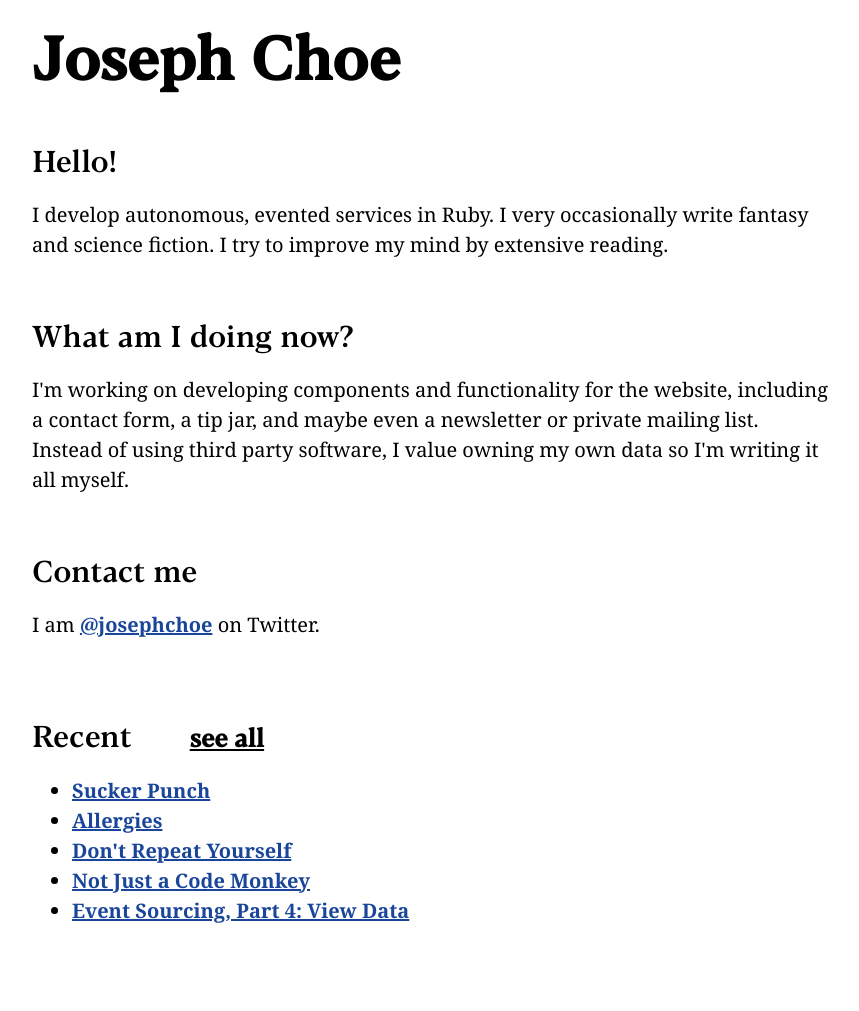
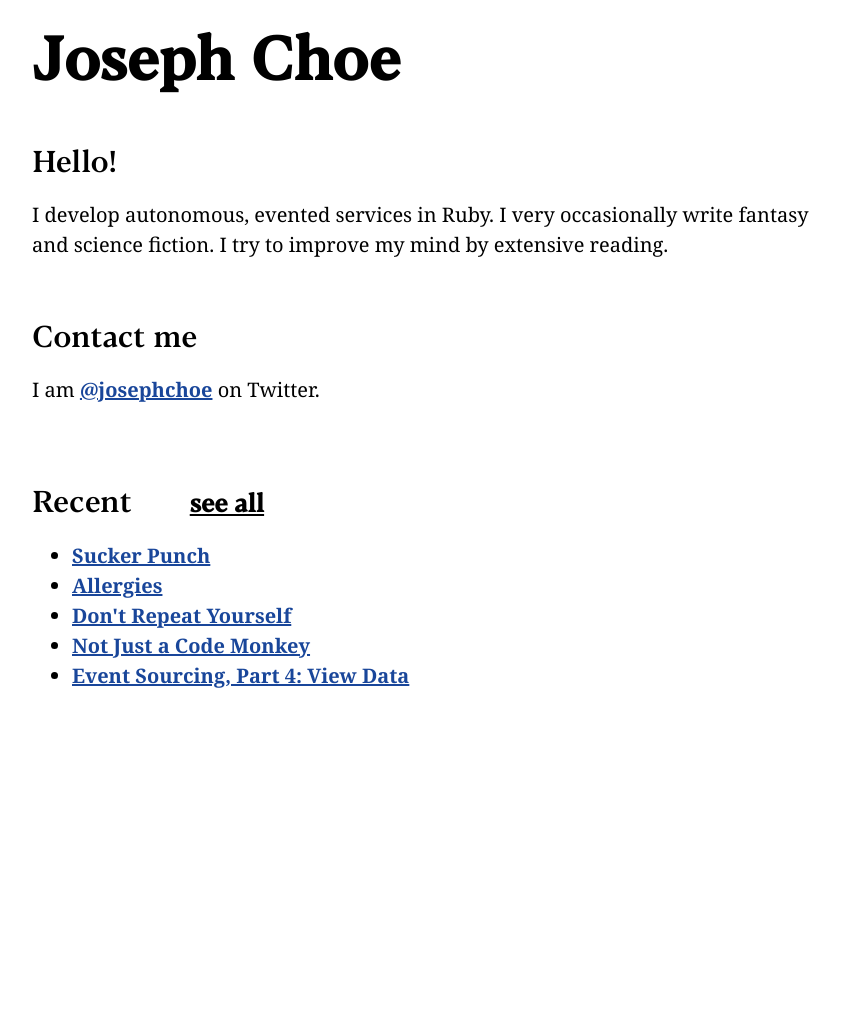
Before and after one commit to josephchoe/josephchoe.com, a Jekyll site: the page built from _app/_pages/index.html, in a window 1280 px wide. Shown: the whole page, without its empty margins (208-1067 px from the left). Built offline with Jekyll 4.4.1, drawn with Linux system fonts in a browser that asks for light colours; after the commit the page ends 900 px from its top, so only the background shows below that.

Commit message:
Current work removed

```diff
--- a/_app/_pages/index.html
+++ b/_app/_pages/index.html
@@ -11,17 +11,6 @@ hidden: true
   <p>
     I develop autonomous, evented services in Ruby. I very occasionally write
     fantasy and science fiction. I try to improve my mind by extensive reading.
-  </p>
-
-  <h2>
-    What am I doing now?
-  </h2>
-
-  <p>
-    I'm working on developing components and functionality for the website,
-    including a contact form, a tip jar, and maybe even a newsletter or private
-    mailing list. Instead of using third party software, I value owning my own
-    data so I'm writing it all myself.
   </p>
 
   <h2>
```
